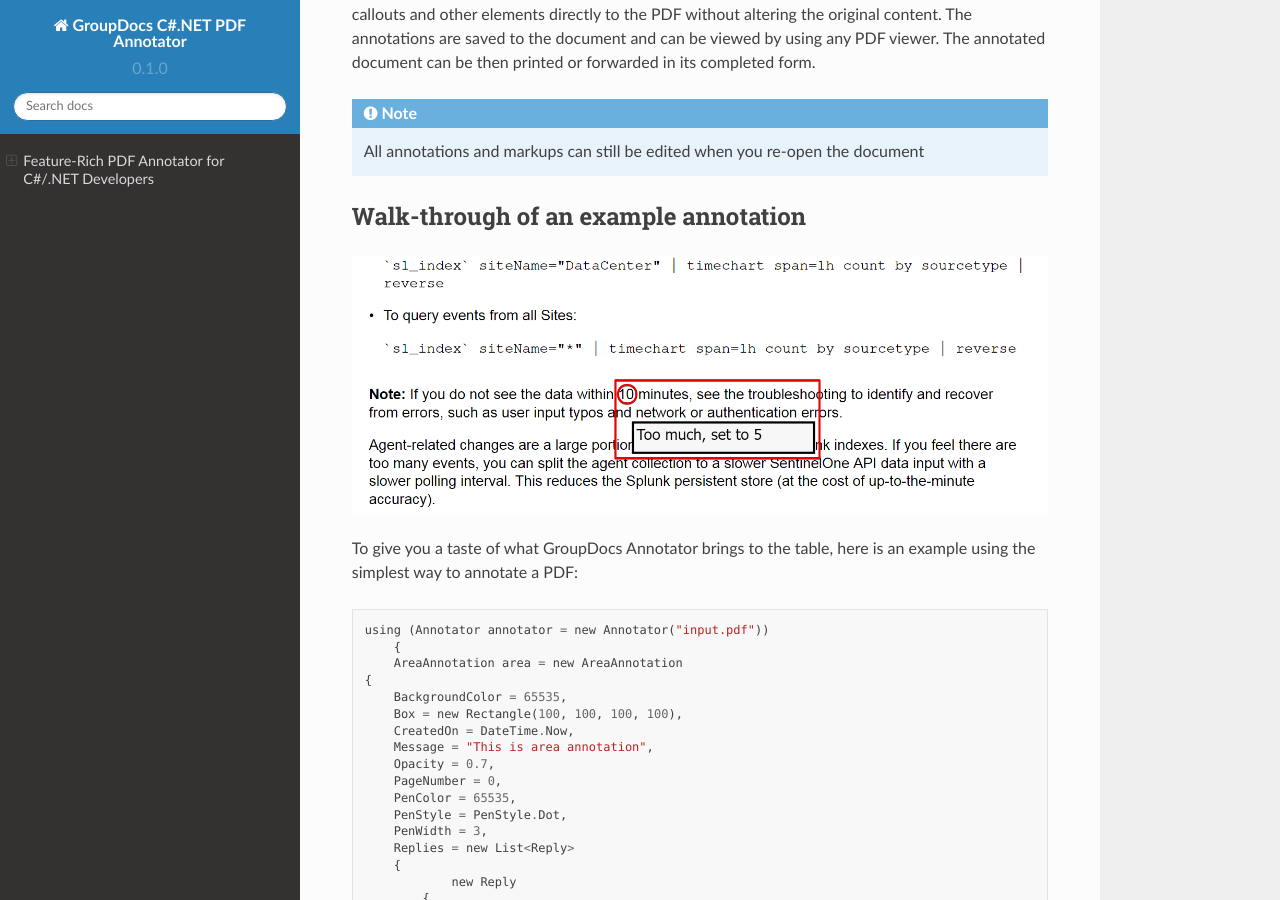
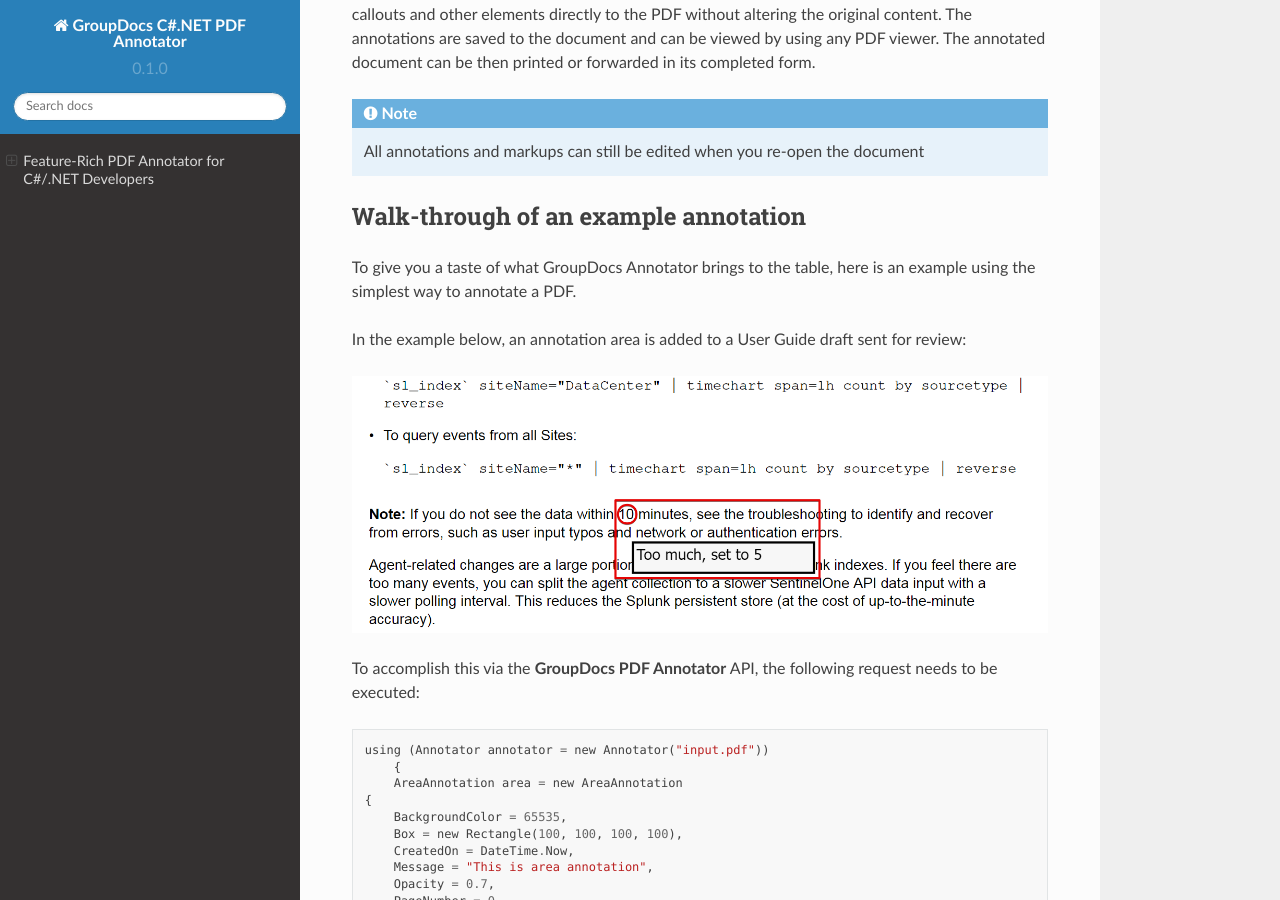
Before and after one commit to vadimsteckler1/asposetest, a Sphinx documentation site: the page built from docs/source/index.rst, in a window 1280 px wide and 900 px high, scrolled down 314 px. Built offline with Sphinx 7.4.7 and the Read the Docs theme 2.0.0, drawn with Linux system fonts in a browser that asks for light colours.

Commit message:
Update index.rst

```diff
--- a/docs/source/index.rst
+++ b/docs/source/index.rst
@@ -12,10 +12,14 @@
 Walk-through of an example annotation
 ########
 
+To give you a taste of what GroupDocs Annotator brings to the table, here is an example using the simplest way to annotate a PDF.
+
+In the example below, an annotation area is added to a User Guide draft sent for review:
+
 .. image::
    Annotator_01.png
 
-To give you a taste of what GroupDocs Annotator brings to the table, here is an example using the simplest way to annotate a PDF::
+To accomplish this via the **GroupDocs PDF Annotator** API, the following request needs to be executed::
 
     using (Annotator annotator = new Annotator("input.pdf"))
 	{
```
